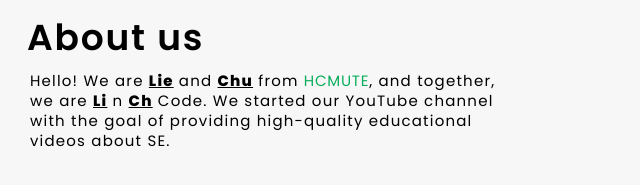
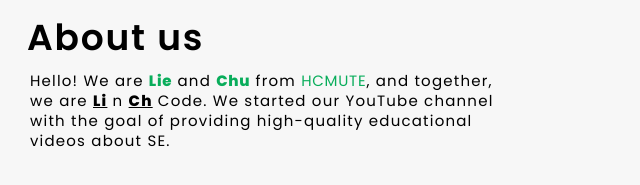
Before and after one commit to minhchuong32/LinchCode, a plain HTML site: page about.html in a window 1280 px wide. Shown: the part 175-360 px from the top of the page, 103-743 px from the left. Drawn offline with Linux system fonts and the light colour scheme.

Commit message:
edit chu and lie

```diff
--- a/about.html
+++ b/about.html
@@ -44,7 +44,7 @@
                 <div class="content">
                     <h1 class="main__title">About us</h1>
                     <p class="main__description">
-                        Hello! We are <strong><u>Lie</u></strong> and <strong><u>Chu</u></strong> from <a href="https://hcmute.edu.vn/" target="_blank">HCMUTE</a>,
+                        Hello! We are <strong><a href="https://minhchuong32.github.io/ProfileCardDili/" target="_blank">Lie</a></strong> and <strong><a href="https://minhchuong32.github.io/profile_card_mc/" target="_blank">Chu</a></strong> from <a href="https://hcmute.edu.vn/" target="_blank">HCMUTE</a>,
                         and together, we are <strong><u>Li</u></strong> n <strong><u>Ch</u></strong> Code.
                         We started our YouTube channel with the goal of providing high-quality educational
                         videos about SE.
```
Also changed, not shown: contact.html (+1 -1 lines).
